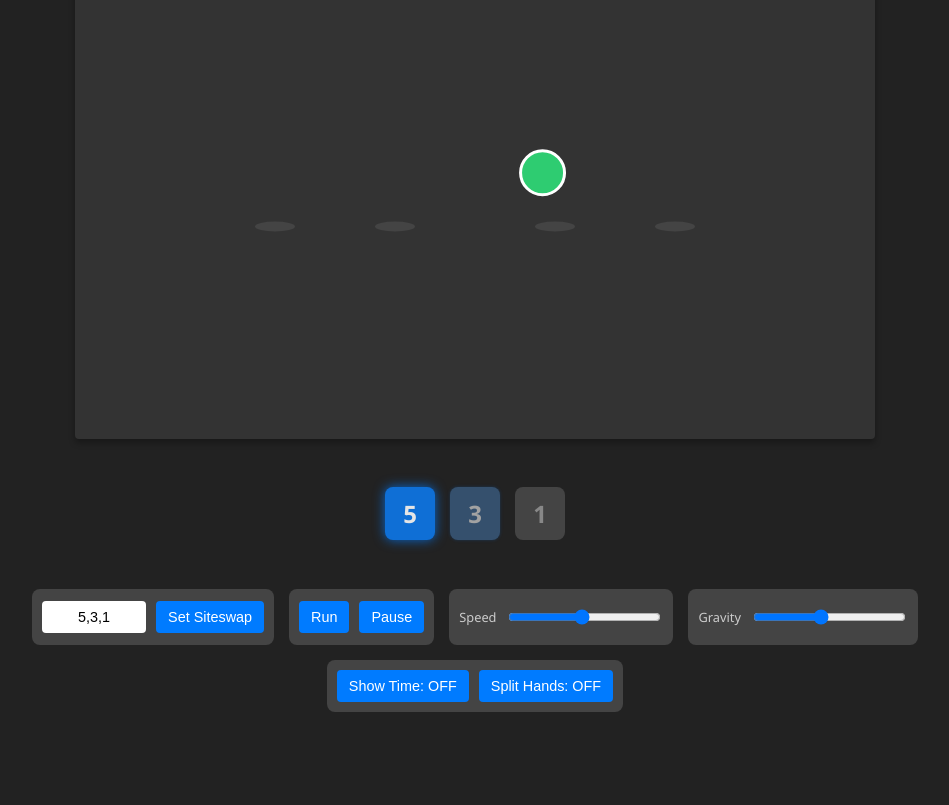
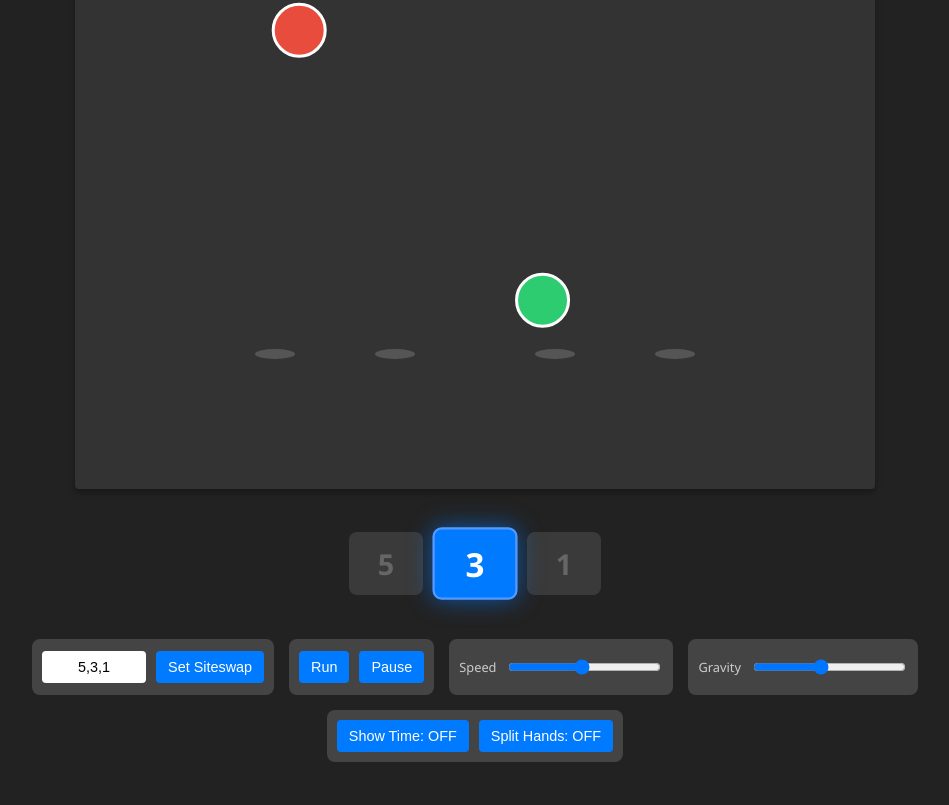
Before and after one commit to panglesd/presentations, a plain HTML site: page recurse/siteswap/sim.html in a window 1280 px wide. Shown: the part 512-1317 px from the top of the page, without its empty margins (165-1114 px from the left). Before the commit the page ends 1232 px from the top, so only its background shows below. Drawn offline with Linux system fonts and the light colour scheme.

Commit message:
Improvements

```diff
--- a/recurse/siteswap/sim.html
+++ b/recurse/siteswap/sim.html
@@ -2,10 +2,11 @@
 <html lang="en">
 <head>
     <meta charset="UTF-8">
-    <title>Siteswap Simulator</title>
+    <title>Tall Siteswap Simulator</title>
     <style>
         body { font-family: 'Segoe UI', sans-serif; display: flex; flex-direction: column; align-items: center; background: #222; color: #eee; }
 
+        /* Taller Canvas */
         canvas { background: #333; box-shadow: 0 4px 6px rgba(0,0,0,0.3); border-radius: 4px; margin-top: 20px; }
 
         /* The Siteswap Display Strip */
@@ -20,41 +21,44 @@
         }
 
         .throw-val {
-            font-size: 1.5rem;
+            font-size: 1.8rem;
             font-weight: bold;
-            color: #888;
-            padding: 10px 15px;
+            color: #666; /* Dimmed by default */
+            padding: 10px 20px;
             border-radius: 8px;
-            background: #444;
-            transition: all 0.2s;
+            background: #3a3a3a;
+            transition: transform 0.1s, color 0.1s, background-color 0.1s;
             position: relative;
-            min-width: 20px;
+            min-width: 30px;
             text-align: center;
+            border: 2px solid transparent;
         }
 
         /* Hand Differentiation Styles */
         .throw-val.hand-right {
-            transform: translateY(15px);
-            border-bottom: 3px solid #555;
+            transform: translateY(20px);
+            border-bottom: 4px solid #444;
         }
 
         .throw-val.hand-left {
-            transform: translateY(-15px);
-            border-top: 3px solid #555;
+            transform: translateY(-20px);
+            border-top: 4px solid #444;
         }
 
         .throw-val.active {
             color: #fff;
             background: #007bff;
-            border-color: #0056b3;
+            border-color: #5599ff;
             z-index: 10;
-            box-shadow: 0 0 15px #007bff;
+            box-shadow: 0 0 20px rgba(0, 123, 255, 0.6);
+            transform: scale(1.15); /* Popping effect */
         }
 
-        .throw-val.hand-right.active { transform: translateY(15px) scale(1.1); }
-        .throw-val.hand-left.active { transform: translateY(-15px) scale(1.1); }
+        /* Keep the offset even when active/scaled */
+        .throw-val.hand-right.active { transform: translateY(20px) scale(1.15); }
+        .throw-val.hand-left.active { transform: translateY(-20px) scale(1.15); }
 
-        .controls { gap: 15px; display: flex; flex-wrap: wrap; justify-content: center; max-width: 900px; }
+        .controls { gap: 15px; display: flex; flex-wrap: wrap; justify-content: center; max-width: 900px; padding-bottom: 40px;}
         .control-group { background: #444; padding: 10px; border-radius: 8px; display: flex; align-items: center; gap: 10px; }
 
         button, input { padding: 8px 12px; font-size: 0.9rem; border: none; border-radius: 4px; }
@@ -70,7 +74,7 @@
 <body>
 
     <h2>JS Siteswap Simulator</h2>
-    <canvas id="juggleCanvas" width="800" height="850"></canvas>
+    <canvas id="juggleCanvas" width="800" height="900"></canvas>
 
     <div id="patternDisplay"></div>
 
@@ -115,11 +119,11 @@ class JugglingSimulation {
         // Configuration
         this.gravity = 2000;
         this.beatTime = 0.45;
-        this.dwellRatio = 0.5;
+        this.dwellRatio = 0.5; // 50% of the beat is dwell/scoop
         this.speedScale = 1.0;
 
         // Visual Config
-        this.ballRadius = 22;
+        this.ballRadius = 26; // Bigger balls
         this.showTime = false;
 
         // State
@@ -129,16 +133,17 @@ class JugglingSimulation {
         this.schedule = {};
         this.unusedProps = [];
 
-        this.beatIndex = 0;
-        this.timeAccumulator = 0;
+        // Scheduler
+        this.beatIndex = 0; // The index of the *next* throw
+        this.timeAccumulator = 0; // Progress through current beat (0 to beatTime)
         this.lastFrameTime = 0;
         this.isRunning = false;
 
         this.onBeatChange = null;
         this.palette = ['#e74c3c', '#2ecc71', '#3498db', '#9b59b6', '#f1c40f', '#e67e22', '#1abc9c'];
 
-        // Coordinates
-        const yPos = this.height * 0.75;
+        // Coordinates (Moved down for 900px height)
+        const yPos = this.height * 0.85;
         this.hands = {
             left:  { catch: {x: this.width * 0.25, y: yPos}, throw: {x: this.width * 0.40, y: yPos} },
             right: { catch: {x: this.width * 0.75, y: yPos}, throw: {x: this.width * 0.60, y: yPos} }
@@ -166,7 +171,8 @@ class JugglingSimulation {
         }
         this.unusedProps = [...this.props];
 
-        if(this.onBeatChange) this.onBeatChange(0, this.siteswap);
+        // Trigger initial UI
+        this.checkHighlight(true);
     }
 
     reset() {
@@ -189,16 +195,48 @@ class JugglingSimulation {
     }
 
     triggerUIUpdate() {
-        if(this.onBeatChange) this.onBeatChange(this.beatIndex, this.siteswap);
+        this.checkHighlight(true);
     }
 
     update(dt) {
         const simDt = dt * this.speedScale;
         this.timeAccumulator += simDt;
 
+        // Physics Loop
         while (this.timeAccumulator >= this.beatTime) {
             this.processBeat();
             this.timeAccumulator -= this.beatTime;
+        }
+
+        // Check Highlight logic (updates continuously)
+        this.checkHighlight(false);
+    }
+
+    // New helper to determine which UI index to highlight
+    checkHighlight(force) {
+        if(!this.onBeatChange || this.siteswap.length === 0) return;
+
+        // Dwell Calculation
+        // Dwell starts at: beatTime - (beatTime * dwellRatio)
+        // If we passed that threshold, we are conceptually "working on" the next beat (scooping).
+        const dwellThreshold = this.beatTime * (1 - this.dwellRatio);
+
+        let visualIndex = this.beatIndex; // Default to next beat
+
+        if (this.timeAccumulator < dwellThreshold) {
+            // We are in the flight phase of the PREVIOUS throw
+            visualIndex = this.beatIndex - 1;
+        }
+        // Else: We are in the dwell phase of the NEXT throw (keep beatIndex)
+
+        // Only fire if changed (or forced) to save DOM operations,
+        // though typically the React/DOM diffing is fast enough for this simple case.
+        if (visualIndex !== this.lastVisualIndex || force) {
+            this.lastVisualIndex = visualIndex;
+            // Handle negative index at start
+            if(visualIndex < 0) visualIndex = 0;
+
+            this.onBeatChange(visualIndex, this.siteswap);
         }
     }
 
@@ -207,8 +245,6 @@ class JugglingSimulation {
         this.activeBalls = this.activeBalls.filter(b => b.endBeat > currentBeat);
 
         if (this.siteswap.length === 0) return;
-
-        if(this.onBeatChange) this.onBeatChange(currentBeat, this.siteswap);
 
         const patternIdx = currentBeat % this.siteswap.length;
         const patternVal = this.siteswap[patternIdx];
@@ -248,11 +284,11 @@ class JugglingSimulation {
     draw() {
         this.ctx.clearRect(0, 0, this.width, this.height);
 
-        // This represents the current continuous beat time (e.g., 5.45)
+        // Global continuous beat time
         const globalBeatTime = this.beatIndex + (this.timeAccumulator / this.beatTime) - 1;
 
         // Draw Hands
-        this.ctx.fillStyle = '#444';
+        this.ctx.fillStyle = '#555';
         [this.hands.left, this.hands.right].forEach(h => {
             this.ctx.beginPath(); this.ctx.ellipse(h.catch.x, h.catch.y, 20, 5, 0, 0, Math.PI*2); this.ctx.fill();
             this.ctx.beginPath(); this.ctx.ellipse(h.throw.x, h.throw.y, 20, 5, 0, 0, Math.PI*2); this.ctx.fill();
@@ -287,33 +323,39 @@ class JugglingSimulation {
                 const p0 = ball.catchPos;
                 const p2 = ball.nextThrowPos;
                 const cx = (p0.x + p2.x) / 2;
-                const cy = p0.y + 120;
+                const cy = p0.y + 120; // Scoop depth
                 pos.x = (1-t)*(1-t)*p0.x + 2*(1-t)*t*cx + t*t*p2.x;
                 pos.y = (1-t)*(1-t)*p0.y + 2*(1-t)*t*cy + t*t*p2.y;
             }
 
+            // Draw Ball
             this.ctx.fillStyle = this.getPropColor(ball.propId);
             this.ctx.beginPath();
             this.ctx.arc(pos.x, pos.y, this.ballRadius, 0, Math.PI * 2);
             this.ctx.fill();
+
+            // White Inner Border
             this.ctx.strokeStyle = '#fff';
             this.ctx.lineWidth = 3;
             this.ctx.stroke();
 
-            // Text Logic
+            // Text Logic (Updated size and visibility)
             if (this.showTime && isFlying) {
-                // FIXED LOGIC:
-                // We use globalBeatTime to align changes exactly with the "tick"
-                // floor(globalBeatTime) gives us the current beat index we are simulating
                 const currentBeatInterval = Math.floor(globalBeatTime);
                 const displayNum = ball.endBeat - currentBeatInterval;
 
                 if (displayNum > 0) {
-                    this.ctx.fillStyle = '#fff';
-                    this.ctx.font = 'bold 20px Arial';
+                    // Stroke (Black outline)
+                    this.ctx.strokeStyle = '#000';
+                    this.ctx.lineWidth = 4;
+                    this.ctx.font = 'bold 28px Arial'; // Bigger Font
                     this.ctx.textAlign = 'center';
                     this.ctx.textBaseline = 'middle';
-                    this.ctx.fillText(displayNum, pos.x, pos.y + 1);
+                    this.ctx.strokeText(displayNum, pos.x, pos.y + 2);
+
+                    // Fill (White text)
+                    this.ctx.fillStyle = '#fff';
+                    this.ctx.fillText(displayNum, pos.x, pos.y + 2);
                 }
             }
         });
@@ -331,7 +373,7 @@ class JugglingSimulation {
 }
 
 // ---------------------------------------------------------
-// API Glue
+// API & UI Integration
 // ---------------------------------------------------------
 const api = {
     init_simulation: (c) => new JugglingSimulation(c),
@@ -345,19 +387,15 @@ const api = {
     trigger_ui_update: (s) => s.triggerUIUpdate()
 };
 
-// ---------------------------------------------------------
-// UI & Interaction
-// ---------------------------------------------------------
 const sim = api.init_simulation(document.getElementById('juggleCanvas'));
 const displayDiv = document.getElementById('patternDisplay');
 
 let isTimeOn = false;
 let isHandsOn = false;
 
-api.set_beat_callback(sim, (absoluteBeatIdx, pattern) => {
+api.set_beat_callback(sim, (visualBeatIdx, pattern) => {
 
     let displayPattern = pattern;
-    // Visual doubling if needed
     if (isHandsOn && pattern.length % 2 !== 0) {
         displayPattern = [...pattern, ...pattern];
     }
@@ -376,13 +414,14 @@ api.set_beat_callback(sim, (absoluteBeatIdx, pattern) => {
         });
     }
 
-    const activeIdx = absoluteBeatIdx % displayPattern.length;
+    const activeIdx = visualBeatIdx % displayPattern.length;
     Array.from(displayDiv.children).forEach((child, i) => {
         if(i === activeIdx) child.classList.add('active');
         else child.classList.remove('active');
     });
 });
 
+// Init
 api.set_siteswap(sim, [5,3,1]);
 api.run(sim);
 
@@ -406,7 +445,7 @@ function toggleTime() {
 
 function toggleHands() {
     isHandsOn = !isHandsOn;
-    displayDiv.innerHTML = ''; // Force rebuild
+    displayDiv.innerHTML = '';
     api.trigger_ui_update(sim);
     const btn = document.getElementById('btnHands');
     btn.innerText = `Split Hands: ${isHandsOn ? 'ON' : 'OFF'}`;
```
